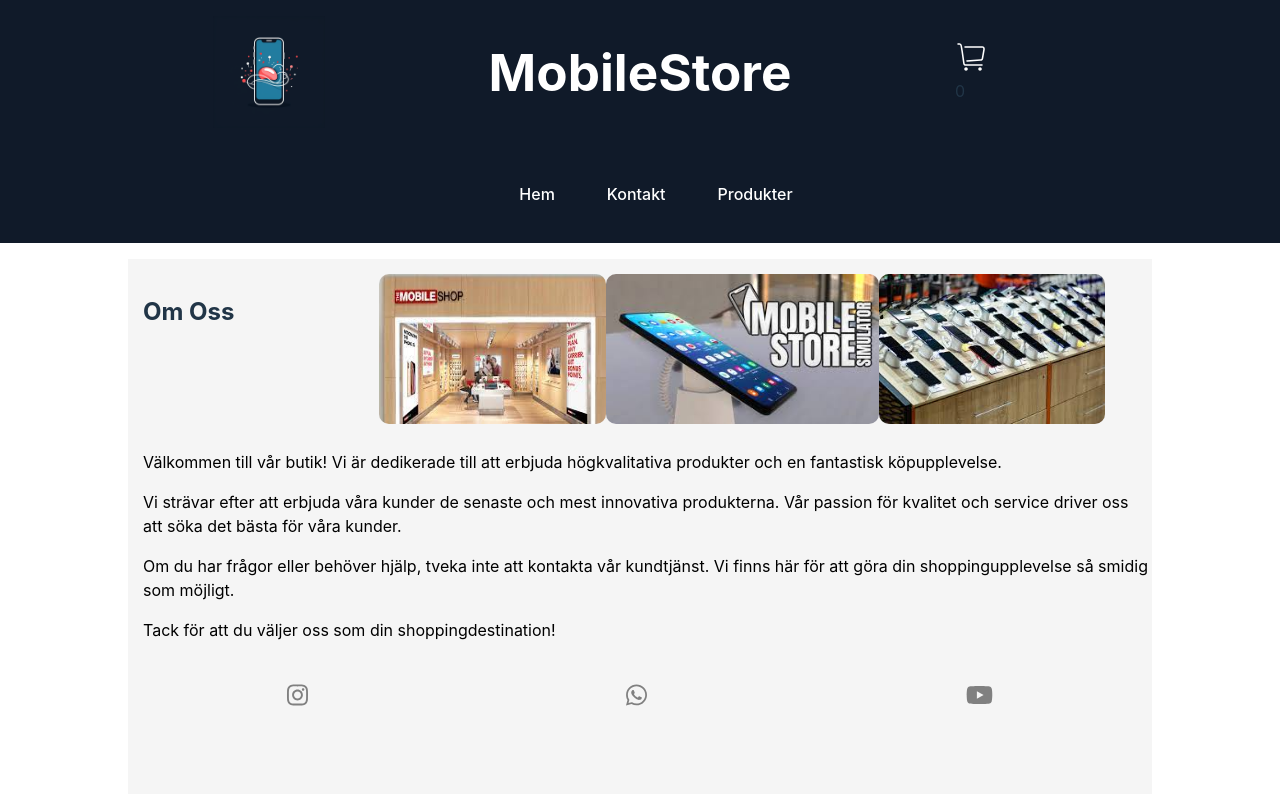
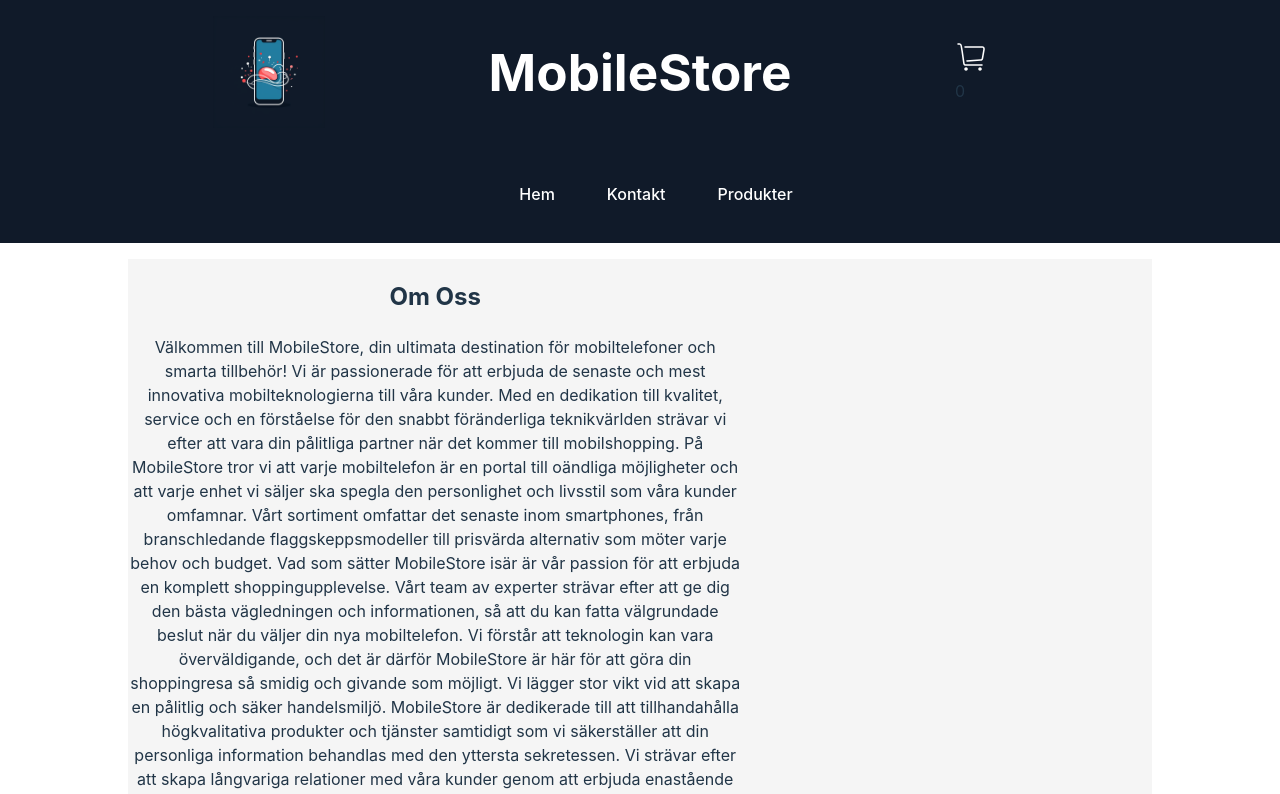
Before and after one commit to mobilestore-repo-nackademin/frontend-mobilestore, a React (Vite) app: page /AboutUs in a window 1280 px wide. Shown: the top 794 px of the page. Built offline with nearby package versions, Linux system fonts and the light colour scheme.

Commit message:
uppdaterat css

```diff
--- a/src/AboutUsPage/AboutUsCss/AboutUs.css
+++ b/src/AboutUsPage/AboutUsCss/AboutUs.css
@@ -1,20 +1,9 @@
-
-
-
-.bol{
-    display: flex;
-    flex-wrap: wrap;
-    justify-content: space-between;
-    padding-top: 15px;
-
-
-
+.heroAbout{
+    justify-content: center;
+    text-align: center;
+    width: 60%;
+    align-items: center;
 }
-.bol h2 {
-    padding-left: 15px;
-}
-
-
 img:hover{
     transform: translateY(1.3px);
 }
@@ -24,8 +13,6 @@
     height: 150px;
     border-radius: 10px;
     margin-left: 135px;
-
-
 }
 
 .Heroimgaboutus2{
@@ -33,16 +20,13 @@
     display: inline-block;
     height: 150px;
     border-radius: 10px;
-
 }
-.Heroimgaboutus3{
+.Heroimgaboutus{
     display: inline-block;
     width: 25%;
     height: 150px;
     border-radius: 10px;
 }
-
-
 
 .social-icons {
     display: flex;
@@ -60,19 +44,6 @@
     color: #e74c3c;
 }
 
-
-.hero1 {
-    margin-top: 20px;
-    padding-left: 15px;
-}
-
-
-
-.hero1 p{
-    font-size: 16px;
-    line-height: 1.5;
-    color: black;
-}
 @media screen and (max-width: 768px) {
     /* body {
         font-size: 14px;
@@ -83,8 +54,6 @@
     } */
 }
 
-/* Ytterligare responsiva stilar för ännu mindre skärmstorlekar om det behövs */
-
 @media screen and (max-width: 480px) {
     /* body {
         font-size: 12px;
--- a/src/AboutUsPage/HeroSectionAbout.jsx
+++ b/src/AboutUsPage/HeroSectionAbout.jsx
@@ -1,26 +1,36 @@
 import React from 'react';
 import './AboutUsCss/AboutUs.css'
-import { Link } from 'react-router-dom';
 
 
 const AboutUsPage = () => {
     return (
-        <div className='bol'>
-            <h2>Om Oss</h2>
-            <div className='img-div-about'>
+            <div >
+                <div className="heroAbout">
+                <h2>Om Oss</h2>
+                <p>
+                    Välkommen till MobileStore, din ultimata destination för mobiltelefoner och smarta tillbehör!
+                    Vi är passionerade för att erbjuda de senaste och mest innovativa mobilteknologierna till våra kunder.
+                    Med en dedikation till kvalitet, service och en förståelse för den snabbt
+                    föränderliga teknikvärlden strävar vi efter att vara din pålitliga partner när det kommer till mobilshopping.
+                    På MobileStore tror vi att varje mobiltelefon är en portal till oändliga möjligheter och att varje enhet vi säljer
+                    ska spegla den personlighet och livsstil som våra kunder omfamnar.
+                    Vårt sortiment omfattar det senaste inom smartphones, från branschledande flaggskeppsmodeller till prisvärda alternativ som möter varje behov och budget.
+                    Vad som sätter MobileStore isär är vår passion för att erbjuda en komplett shoppingupplevelse.
+                    Vårt team av experter strävar efter att ge dig den bästa vägledningen och informationen, så att du kan fatta välgrundade beslut när du väljer din nya mobiltelefon.
+                    Vi förstår att teknologin kan vara överväldigande, och det är därför MobileStore är här för att göra din shoppingresa så smidig och givande som möjligt.
+                    Vi lägger stor vikt vid att skapa en pålitlig och säker handelsmiljö.
+                    MobileStore är dedikerade till att tillhandahålla högkvalitativa produkter och tjänster samtidigt som vi
+                    säkerställer att din personliga information behandlas med den yttersta sekretessen.
+                    Vi strävar efter att skapa långvariga relationer med våra kunder genom att erbjuda enastående service och support även efter ditt köp.
+                    Tack för att du valt MobileStore som din föredragna mobiltelefonleverantör.
+                    Oavsett om du är ute efter den senaste flaggskeppsmobilen eller letar efter prisvärda alternativ,
+                    är MobileStore här för att göra din mobilshoppingupplevelse enkel, rolig och tillfredsställande.
+                    Välkommen till MobileStore - där din mobilresa börjar!
+                </p>
+                </div>
             <img className='Heroimgaboutus' src="../../photos/mobilstore.jpeg" alt="" />
             <img className='Heroimgaboutus2' src="../../photos/Mobilstore.2.jpeg" alt="" />
             <img className='Heroimgaboutus3' src="../../photos/Mobilstore.3.jpeg" alt="" />
-            </div>
-            <div className="heroAbout">
-                <div className="hero1">
-                    <p>Välkommen till vår butik! Vi är dedikerade till att erbjuda högkvalitativa produkter och en fantastisk köpupplevelse.</p>
-                    <p>Vi strävar efter att erbjuda våra kunder de senaste och mest innovativa produkterna. Vår passion för kvalitet och service driver oss att söka det bästa för våra kunder.</p>
-                    <p>Om du har frågor eller behöver hjälp, tveka inte att kontakta vår kundtjänst. Vi finns här för att göra din shoppingupplevelse så smidig som möjligt.</p>
-                    <p>Tack för att du väljer oss som din shoppingdestination!</p>
-
-                </div>
-            </div>
         </div>
     );
 };
--- a/src/App.jsx
+++ b/src/App.jsx
@@ -4,7 +4,6 @@
 import Navbar from './Components/Navbar.jsx';
 import Footer from './Components/Footer.jsx';
 import Home from './Homepage/Homepage.jsx';
-
 import Support from './SupportPage/SupportPage.jsx';
 import AboutUs from './AboutUsPage/Aboutus.jsx';
 import Products from './Products/Products.jsx';
@@ -18,7 +17,7 @@
 import ShoppingCartPage from './PaymentComponents/ShoppingCartPage.jsx';
 import HomeDelivery from './PaymentComponents/HomeDelivery.jsx';
 import FAQ from './FAQPage/FAQFile.jsx';
-import BytenReturer from './BytenReturerPage/BytenReturer.jsx';
+import BytenReturer from './BytenReturerPage/BytenReturerFile.jsx';
 import { CartProvider } from './Context/CartContext.jsx';
 import { FormProvider } from './Context/FormContext';
 
--- a/src/BytenReturerPage/BytenReturer.css
+++ b/src/BytenReturerPage/BytenReturer.css
@@ -0,0 +1,4 @@
+.ReturnPhoto{
+    height: 10em;
+    width: 10em;
+}
--- a/src/BytenReturerPage/BytenReturer.jsx
+++ b/src/BytenReturerPage/BytenReturer.jsx
@@ -4,6 +4,7 @@
 const BytenReturer = () => {
     return (
       <div className="container">
+        <img className="ReturnPhoto" src="./photos/support.1.png" alt="" />
         <h2>Reklamation och Retur</h2>
         <p>Vi beklagar om du har några problem med ditt köp. Nedan finns information om hur du kan reklamera eller returnera produkter.</p>
 
--- a/src/BytenReturerPage/BytenReturerFile.jsx
+++ b/src/BytenReturerPage/BytenReturerFile.jsx
@@ -4,7 +4,7 @@
 const BytenReturerPage = () => {
     return (
         <div >
-            <BytenReturerFile />
+            <BytenReturer />
         </div>
     );
 };
--- a/src/Components/Footer.jsx
+++ b/src/Components/Footer.jsx
@@ -23,9 +23,8 @@
         </ul>
       </div>
       <div className="column">
-        <h2>Mobilestore</h2>
-        <h4>Address</h4>
-        <p>Blabla vägen 2, Stockholm</p>
+        <h1>Mobilestore</h1>
+
       </div>
     </footer>
     );
--- a/src/PaymentComponents/ChoseDelivery.jsx
+++ b/src/PaymentComponents/ChoseDelivery.jsx
@@ -15,7 +15,7 @@
       <div className="grid-container">
         <div className="grid-item">
           <Link to="/HomeDelivery">
-          <svg height="100px" width="100px" version="1.1" id="_x32_" xmlns="http://www.w3.org/2000/svg" xmlnsXlink="http://www.w3.org/1999/xlink" viewBox="0 0 512 512" xmlSpace="preserve" fill="#000000"><g id="SVGRepo_bgCarrier" strokeWidth="0"></g><g id="SVGRepo_tracerCarrier" strokeLinecap="round" strokeLinejoin="round"></g>
+          <svg height="20em" width="20em" version="1.1" id="_x32_" xmlns="http://www.w3.org/2000/svg" xmlnsXlink="http://www.w3.org/1999/xlink" viewBox="0 0 512 512" xmlSpace="preserve" fill="#000000"><g id="SVGRepo_bgCarrier" strokeWidth="0"></g><g id="SVGRepo_tracerCarrier" strokeLinecap="round" strokeLinejoin="round"></g>
           <g id="SVGRepo_iconCarrier"> <style type="text/css"> .st0fill:#000000; </style> <g>
           <path className="st0" d="M447.77,33.653c-36.385-5.566-70.629,15.824-82.588,49.228h-44.038v37.899h40.902 c5.212,31.372,29.694,57.355,62.855,62.436c41.278,6.316,79.882-22.042,86.222-63.341C517.428,78.575,489.07,39.969,447.77,33.653z "></path> <path className="st0" d="M162.615,338.222c0-6.88-5.577-12.468-12.468-12.468H96.16c-6.891,0-12.467,5.588-12.467,12.468 c0,6.868,5.576,12.467,12.467,12.467h53.988C157.038,350.689,162.615,345.091,162.615,338.222z"></path> <path className="st0" d="M392.999,237.965L284.273,340.452l-37.966,9.398v-86.619H0v215.996h246.307v-59.454l35.547-5.732 c16.95-2.418,29.396-6.692,44.336-15.018l46.302-24.228v104.432h132.435V270.828C504.927,202.618,428.016,202.43,392.999,237.965z M215.996,448.913H30.313v-155.37h185.683v63.805l-36.419,9.01c-15.968,4.395-25.708,20.518-22.174,36.696l0.298,1.247 c3.478,15.912,18.651,26.436,34.785,24.14l23.51-3.788V448.913z"></path> </g> </g></svg>
 
@@ -25,7 +25,7 @@
 
         <div className="grid-item">
           <Link to="/ChosePayment">
-          <svg fill="#000000" width="100px" height="100px" viewBox="0 0 50 50" version="1.2" baseProfile="tiny" xmlns="http://www.w3.org/2000/svg" overflow="inherit">
+          <svg fill="#000000" width="20em" height="20em" viewBox="0 0 50 50" version="1.2" baseProfile="tiny" xmlns="http://www.w3.org/2000/svg" overflow="inherit">
             <g id="SVGRepo_bgCarrier" strokeWidth="0"></g><g id="SVGRepo_tracerCarrier" strokeLinecap="round" strokeLinejoin="round"></g><g id="SVGRepo_iconCarrier">
             <path d="M25.562 2.966l-25.562 18.034h6v22h4v-15h8v15h27v-22h5l-24.438-18.034zm16.438 34.034h-19v-9h19v9zm0-12h-33v-8h33v8zm-2-6v4h-29v-4h29m1-1h-31v6h31v-6z"></path></g></svg>
 
```
Also changed, not shown: src/App.css (deleted, +0 -42 lines).
